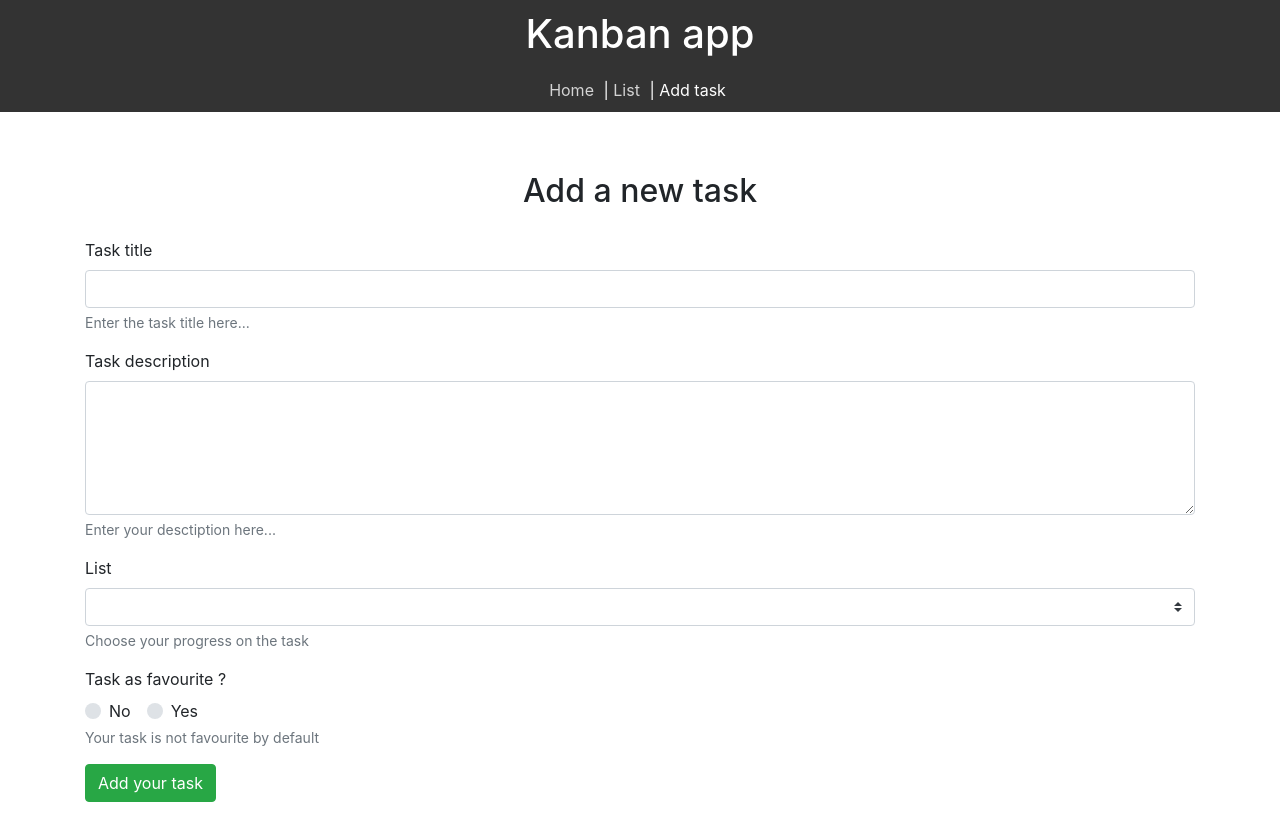
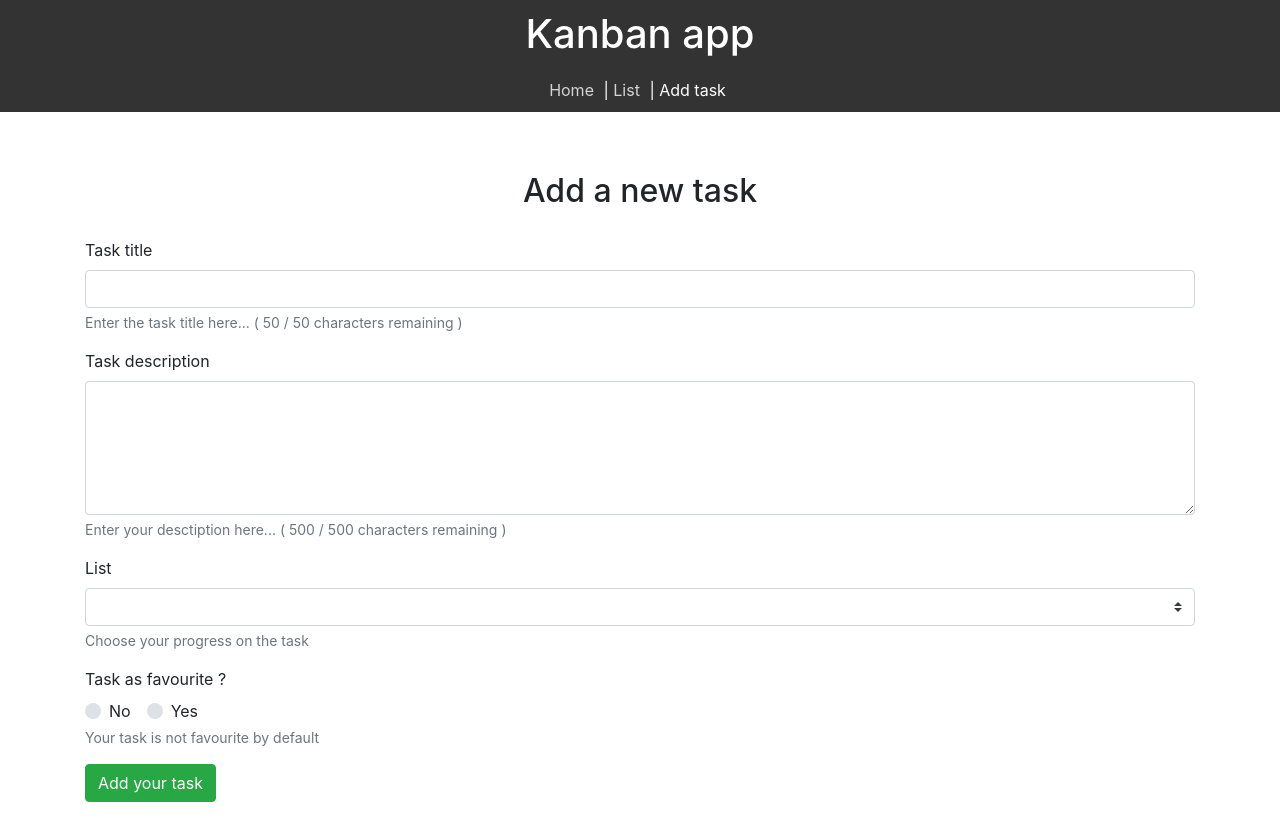
Before and after one commit to agerard57/JS_Vue-Kanban, a Vue app in the folder JS_Vue-Kanban_client/: page /add in a window 1280 px wide. Built offline with nearby package versions, Linux system fonts and the light colour scheme.

Commit message:
feat: Add dynamic input limit

```diff
--- a/JS_Vue-Kanban_client/src/components/table/FavouriteButton.vue
+++ b/JS_Vue-Kanban_client/src/components/table/FavouriteButton.vue
@@ -22,5 +22,6 @@ export default {
   height: 30px;
   width: auto;
   padding: 5px;
+  padding-bottom: 10px;
 }
 </style>
--- a/JS_Vue-Kanban_client/src/views/TaskForm.vue
+++ b/JS_Vue-Kanban_client/src/views/TaskForm.vue
@@ -12,12 +12,14 @@
             class="form-control"
             aria-describedby="titleHelpBlock"
             required="required"
+            maxlength="50"
           />
           <span
             id="titleHelpBlock"
             class="form-text text-muted"
             v-if="!this.urlContains('task')"
-            >Enter the task title here...</span
+            >Enter the task title here... (
+            {{ this.charactersLeft("title", 50) }} )</span
           >
         </div>
         <div class="form-group">
@@ -31,12 +33,14 @@
             class="form-control"
             aria-describedby="descriptionHelpBlock"
             required="required"
+            maxlength="500"
           ></textarea>
           <span
             id="descriptionHelpBlock"
             class="form-text text-muted"
             v-if="!this.urlContains('task')"
-            >Enter your desctiption here...</span
+            >Enter your desctiption here... (
+            {{ this.charactersLeft("description", 500) }} )</span
           >
         </div>
         <div class="form-group">
@@ -153,6 +157,12 @@ export default {
     }
   },
   methods: {
+    charactersLeft(input, maxLength) {
+      const formInput = this.form[input];
+      return `${
+        maxLength - formInput.length
+      } / ${maxLength} characters remaining`;
+    },
     urlContains(pageName) {
       return this.$route.path.includes(pageName);
     },
```
